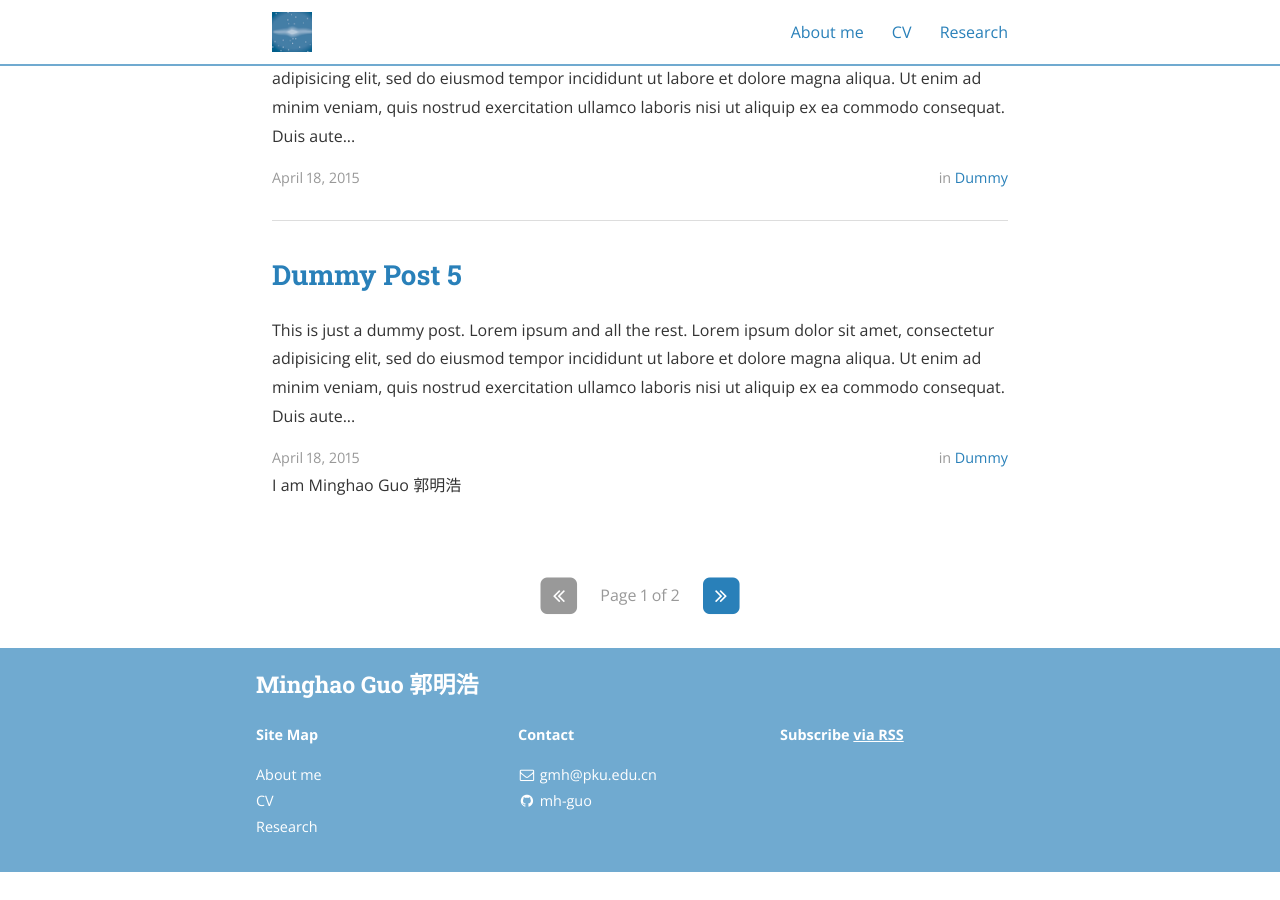
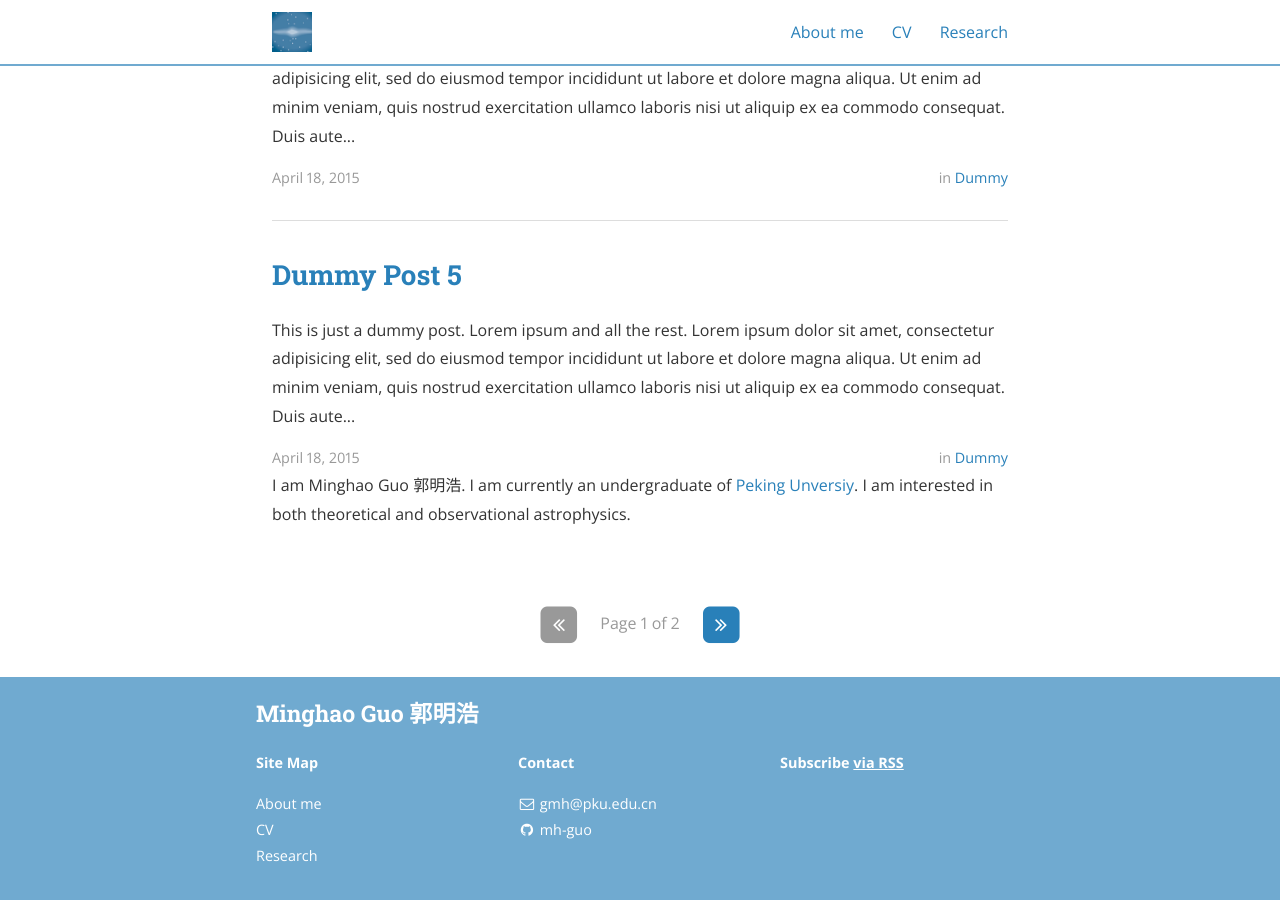
Before and after one commit to mh-guo/mh-guo-slate.github.io, a Jekyll site: the page built from index.html, in a window 1280 px wide and 900 px high, scrolled down 1300 px. Built offline with Jekyll 4.4.1, drawn with Linux system fonts in a browser that asks for light colours; nearby versions of some CDN libraries; the list of posts is cut into pages by our own code; before the commit the page ends 2172 px from its top, so only the background shows below that.

Commit message:
Update index.html

```diff
--- a/index.html
+++ b/index.html
@@ -43,7 +43,7 @@
   {% endfor %}
 </ul>
 
-<p> I am Minghao Guo 郭明浩
+<p> I am Minghao Guo 郭明浩. I am currently an undergraduate of <a href="https://www.pku.edu.cn/">Peking Unversiy</a>. I am interested in both theoretical and observational astrophysics.
 <br>
 <br>
 
```
